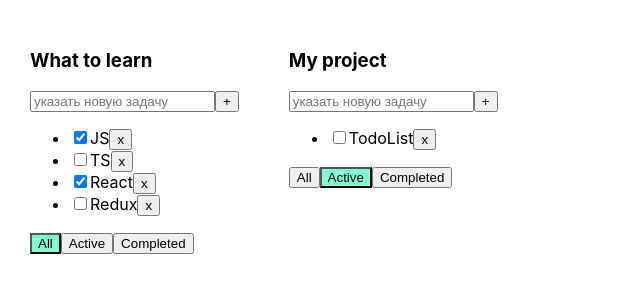
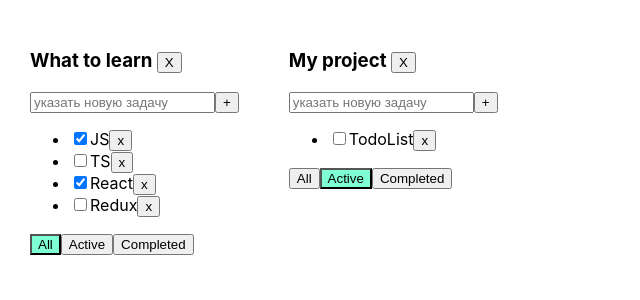
Before and after one commit to AndrosovMA/ToDoList, a React (Create React App) app: page / in a window 1280 px wide. Shown: the top 300 px of the page, without its empty margins (0-640 px from the left). Built offline with nearby package versions, Linux system fonts and the light colour scheme.

Commit message:
v.0.0.5 realization delete to do list.

```diff
--- a/src/App.tsx
+++ b/src/App.tsx
@@ -43,7 +43,7 @@ function App() {
         {id: idTodoList_2, task: 'My project', filter: 'Active'},
     ])
 
-    const addTask = (tittle: string, id:string) => {
+    const addTask = (tittle: string, id: string) => {
         let newTask = {
             id: v1(),
             title: tittle,
@@ -52,7 +52,7 @@ function App() {
         tasks[id] = [newTask, ...tasks[id]]
         setTask({...tasks});
     }
-    const removeTask = (idList:string, idTask: string) => {
+    const removeTask = (idList: string, idTask: string) => {
         tasks[idList] = tasks[idList].filter((el) => el.id !== idTask);
         setTask({...tasks});
     }
@@ -63,19 +63,25 @@ function App() {
             setTodoLists([...todoLists]);
         }
     }
-    const changeStatusTask = (idList:string, id: string, isDone: boolean) => {
+    const changeStatusTask = (idList: string, id: string, isDone: boolean) => {
         let copyTasks = tasks[idList].find(el => el.id === id)
         if (copyTasks) {
             copyTasks.isDone = isDone;
         }
         setTask({...tasks})
     }
+    const deleteTodoList = (id: string) => {
+        let todoList = todoLists.filter(el => el.id !== id);
+        setTodoLists(todoList);
+        delete tasks[id];
+        setTask(tasks);
+    }
 
     return (
         <div className="App">
             {
                 todoLists.map((el) => {
-                    let tasksForTodoList:TasksType = tasks[el.id];
+                    let tasksForTodoList: TasksType = tasks[el.id];
                     if (el.filter === 'Active') {
                         tasksForTodoList = tasks[el.id].filter((el) => !el.isDone);
                     }
@@ -94,6 +100,7 @@ function App() {
                             addTask={addTask}
                             changeStatusTask={changeStatusTask}
                             filter={el.filter}
+                            deleteTodoList={deleteTodoList}
                         />
                     )
                 })
--- a/src/TodoList.tsx
+++ b/src/TodoList.tsx
@@ -11,6 +11,7 @@ type Props = {
     addTask: (tittle: string, id:string) => void
     changeStatusTask: (idList:string, idTask: string, isDone: boolean) => void
     filter: FilterValueType
+    deleteTodoList: (id: string)=> void
 }
 
 export function TodoList(props: Props) {
@@ -48,10 +49,15 @@ export function TodoList(props: Props) {
     const completedClickHandler = () => {
         props.changeFilter('Completed', props.id)
     };
+    const handlerDeleteTodoList = () => {
+        props.deleteTodoList(props.id)
+    }
+
 
     return (
         <div>
-            <h3>{props.taskName}</h3>
+            <h3>{props.taskName} <button onClick={handlerDeleteTodoList}>X</button></h3>
+
             <div>
                 <input placeholder='указать новую задачу' value={newTaskTittle}
                        className={errorInput ? errorInput : ''}
```
